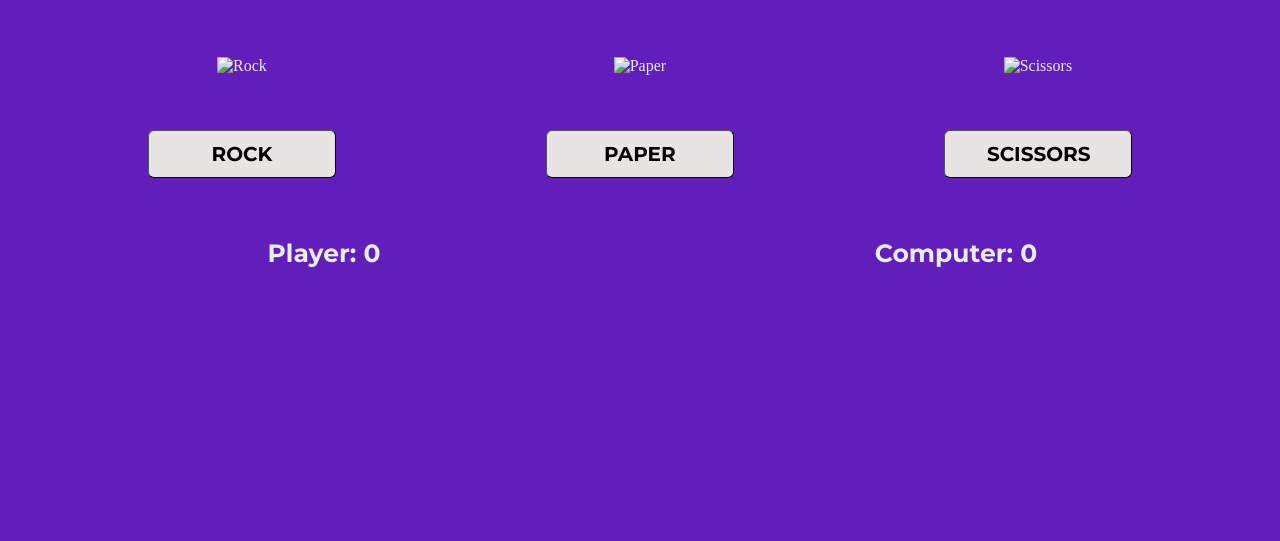
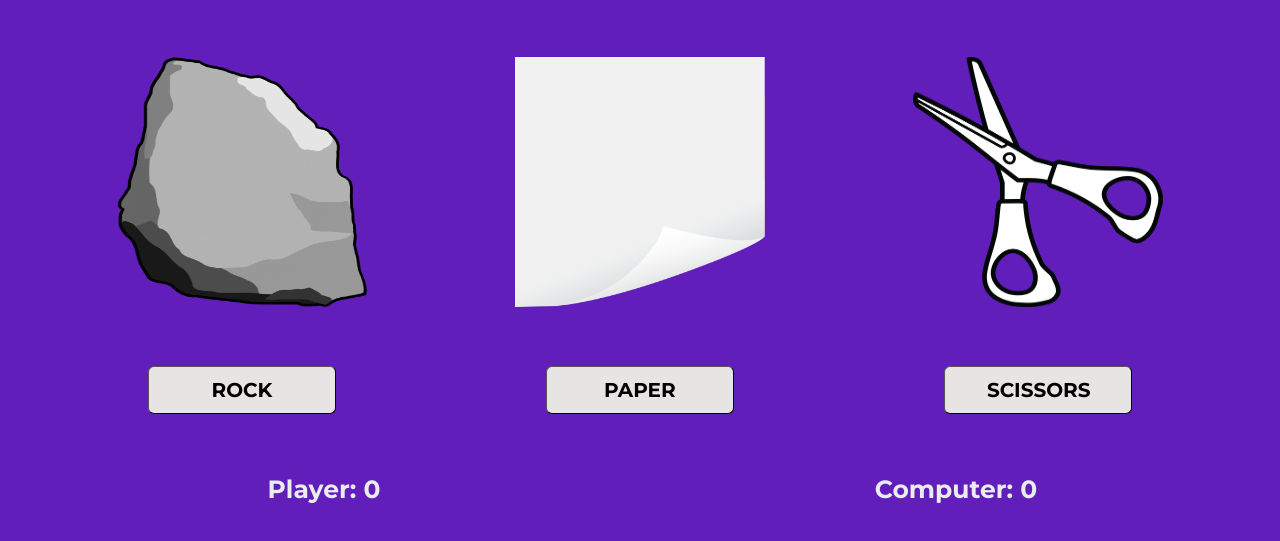
Before and after one commit to adiakan-99/rock-paper-scissors, a plain HTML site: page index.html in a window 1280 px wide. Shown: the part 97-638 px from the top of the page. Drawn offline with Linux system fonts and the light colour scheme; the site is published under a folder, as on GitHub Pages, so addresses that start at the root find nothing.

Commit message:
Fixed an error

```diff
--- a/index.html
+++ b/index.html
@@ -16,15 +16,15 @@
     </div>
     <div class="user-selection">
         <div class="user-selection-column">
-            <img class="image" src="/images/rock.png" alt="Rock"><br>
+            <img class="image" src="images/rock.png" alt="Rock"><br>
             <button class="rock">ROCK</button>
         </div>
         <div class="user-selection-column">
-            <img class="image" src="/images/paper.png" alt="Paper"><br>
+            <img class="image" src="images/paper.png" alt="Paper"><br>
             <button class="paper">PAPER</button>
         </div>
         <div class="user-selection-column">
-            <img class="image" src="/images/scissors.png" alt="Scissors"><br>
+            <img class="image" src="images/scissors.png" alt="Scissors"><br>
             <button class="scissors">SCISSORS</button>
         </div>
     </div>
```
